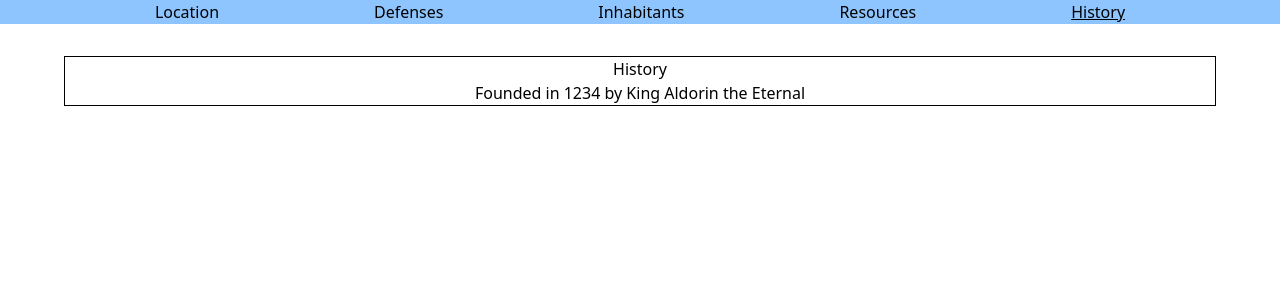
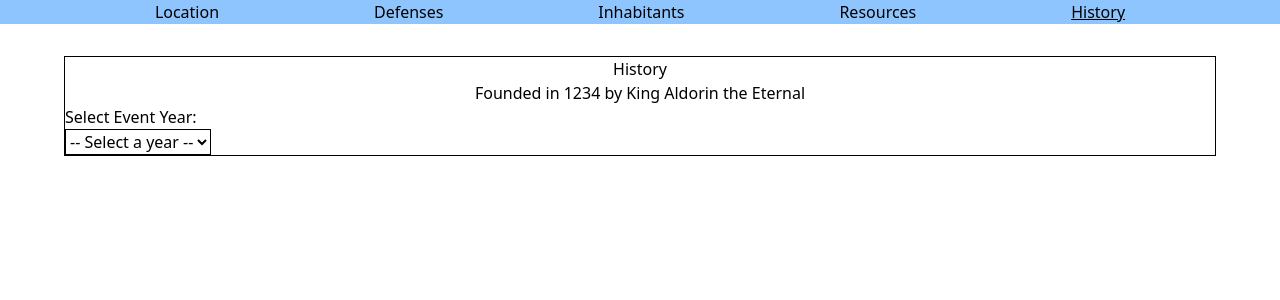
Before and after one commit to juanbenito-aeg/2526-juan-citadel-of-eternal-night, a React (Vite) app: page / in a window 1280 px wide. Both pictures are taken after a click on the link "History". Shown: the top 300 px of the page. Built offline with nearby package versions, Linux system fonts and the light colour scheme.

Commit message:
feat: add a dropdown containing the years of all the major events in "History"

```diff
--- /dev/null
+++ b/src/components/History/EventYearsDropdown.tsx
@@ -0,0 +1,23 @@
+import { EventYearsDropdown as EventYearsDropdownProps } from "../../interfaces/History";
+
+function EventYearsDropdown({ majorEvents }: EventYearsDropdownProps) {
+  return (
+    <div className="text-start">
+      <label htmlFor="event-years">Select Event Year:</label>
+
+      <select id="event-years" className="block border">
+        <option value="">-- Select a year --</option>
+
+        {majorEvents.map((majorEvent, index) => {
+          return (
+            <option key={index} value={majorEvent.year}>
+              {majorEvent.year}
+            </option>
+          );
+        })}
+      </select>
+    </div>
+  );
+}
+
+export default EventYearsDropdown;
--- a/src/components/History/History.tsx
+++ b/src/components/History/History.tsx
@@ -1,4 +1,5 @@
 import { History as HistoryProps } from "../../interfaces/History";
+import EventYearsDropdown from "./EventYearsDropdown";
 
 export default function History({ founded, majorEvents }: HistoryProps) {
   return (
@@ -8,6 +9,8 @@ export default function History({ founded, majorEvents }: HistoryProps) {
       <p>
         Founded in {founded.year} by {founded.by}
       </p>
+
+      <EventYearsDropdown majorEvents={majorEvents} />
     </>
   );
 }
--- a/src/interfaces/History.ts
+++ b/src/interfaces/History.ts
@@ -15,4 +15,8 @@ interface MajorEvent {
   description: string;
 }
 
-export type { History };
+interface EventYearsDropdown {
+  majorEvents: MajorEvent[];
+}
+
+export type { History, EventYearsDropdown };
```
